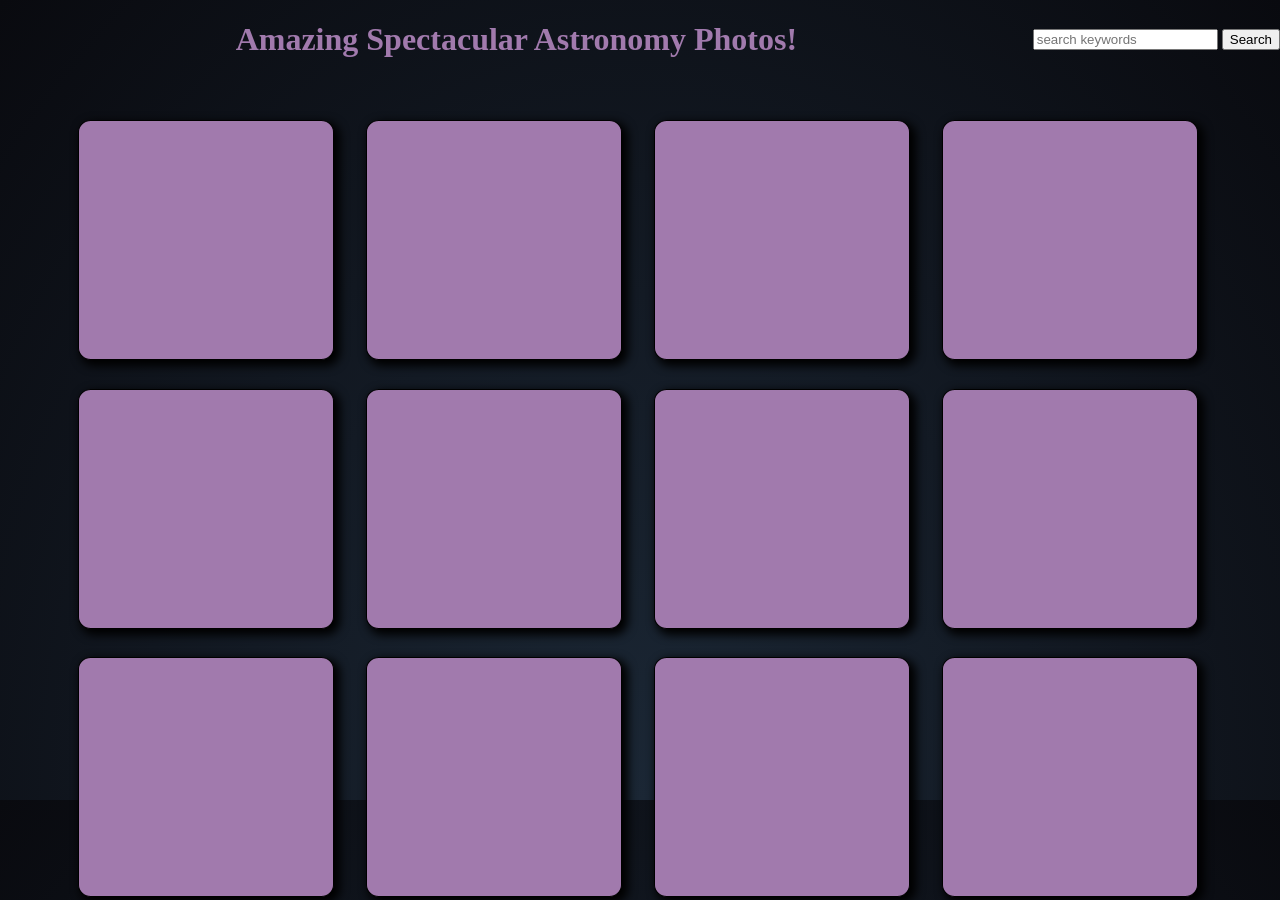
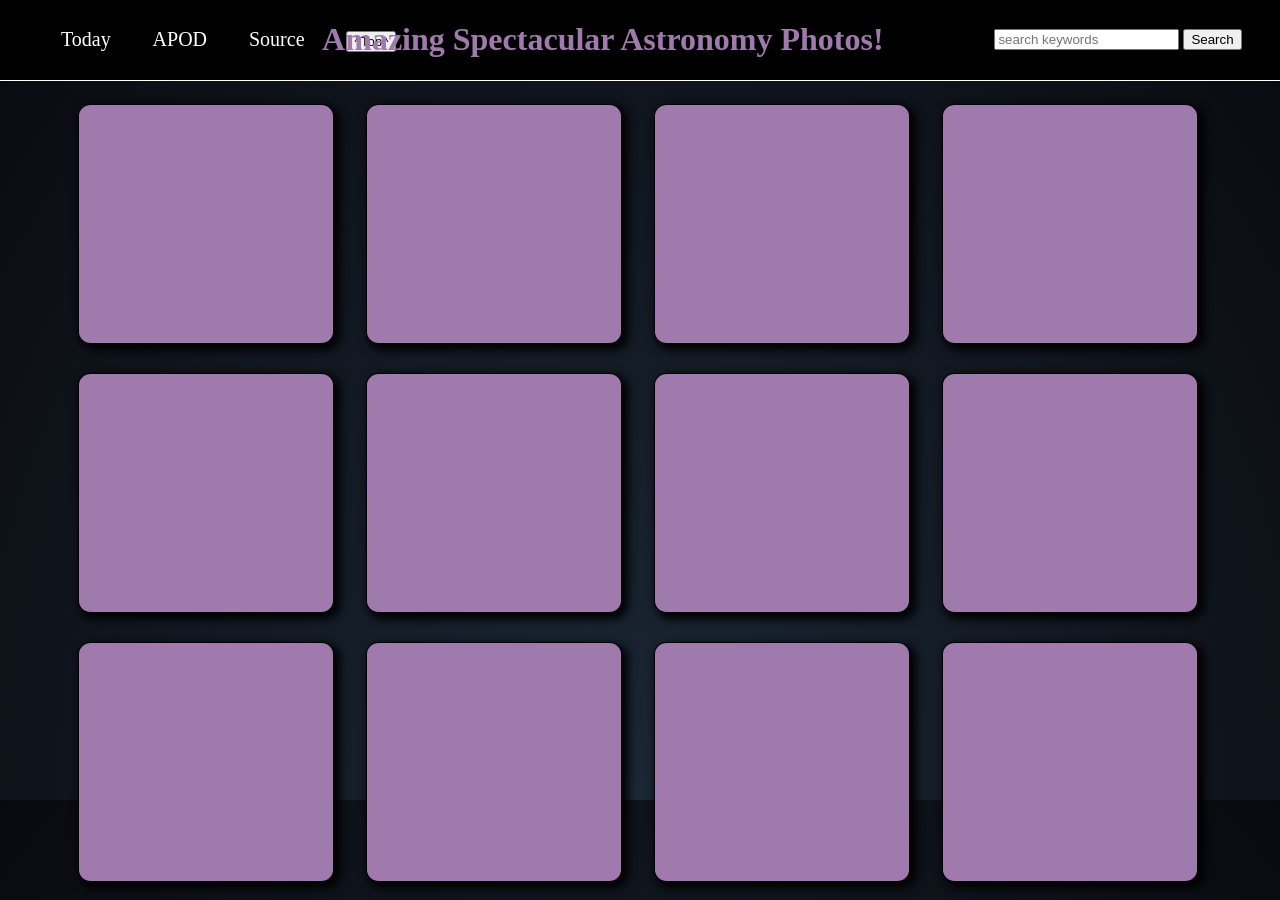
Before and after one commit to AbsurdlyEloquent/APOD, a plain HTML site: page index.html in a window 1280 px wide. Shown: the top 900 px of the page. Drawn offline with Linux system fonts and the light colour scheme.

Commit message:
got the load more button to work

```diff
--- a/index.html
+++ b/index.html
@@ -8,7 +8,12 @@
   <body>
     <header>
       <nav>
-
+        <ul>
+          <li><a id="today" href="https://example.com">Today</a></li>
+          <li><a href="https://apod.nasa.gov">APOD</a></li>
+          <li><a href="https://github.com/AbsurdlyEloquent/APOD">Source</a></li>
+          <li><button onclick="topFunction()" id="topBtn">^Top^</button></li>
+        </ul>
       </nav>
       <h1>Amazing Spectacular Astronomy Photos!</h1>
       <form class="searchbar" action="index.html" method="post">
@@ -16,9 +21,8 @@
         <input type="submit" name="" value="Search">
       </form>
     </header>
-    <main id="main">
-
-    </main>
+    <main id="main"></main>
+    <button onclick="loadMore()" id="loadMore">Load More Content</button>
     <script src="./script.js" charset="utf-8"></script>
   </body>
 </html>
--- a/script.js
+++ b/script.js
@@ -1,5 +1,10 @@
 let main = document.querySelector("#main")
 let sections = []
+
+function topFunction() {
+  document.body.scrollTop = 0;
+  document.documentElement.scrollTop = 0;
+}
 
 function makeSections() {
     let newDiv = document.createElement('section')
@@ -15,3 +20,11 @@ for (var i = 0; i < 20; i++) {
 function sectionDelay(i) {
   setTimeout(makeSections, 250*i)
 }
+
+function loadMore() {
+  if ((window.innerHeight + window.scrollY) >= document.body.offsetHeight) {
+    for (var i = 0; i < 20; i++) {
+      sectionDelay(i)
+    }
+  }
+}
--- a/style.css
+++ b/style.css
@@ -1,5 +1,6 @@
 * {
   box-sizing:border-box;
+  scroll-behavior: smooth;
 }
 body {
   background-image: radial-gradient(ellipse at bottom, #1b2735 0%, #090a0f 100%);
@@ -12,16 +13,41 @@ body {
   flex-direction: column;
 }
 header {
+  position: fixed;
+  width: 100%;
   display: flex;
   justify-content: space-between;
   align-items: center;
-} h1{
+  background-color: black;
+  border-bottom: 1px solid white;
+} ul {
+  display: flex;
+  list-style: none;
+  justify-content: space-between;
+} h1 {
   color: #A17AAD;
+} li {
+  color: white;
+  text-decoration: none;
+  margin: auto 10%;
+  font-size: 20px;
+} a {
+  text-decoration: none;
+  color: white;
+} #today {
+  background: none;
+  font-size: 100%;
+  font-family: inherit;
+  border: 0;
+  padding: 0;
+  color: white;
+} form {
+  margin: auto 3%;
 }
 main{
   display: grid;
   grid-template-columns: repeat(4,1fr);
-  margin: 2% 5% 2% 5%;
+  margin: 7% 5% 2% 5%;
 } .astroBox {
   height: 30vh;
   width: 20vw;
@@ -31,6 +57,12 @@ main{
   animation: fadeIn ease 2s, slideUp ease 2s;
   background: #A17AAD;
   margin: 5%;
+} #loadMore {
+  margin: auto 30% 5% 30%;
+  background-color:#A17AAD;
+  padding: 1%;
+  color: white;
+  font-size: 20px;
 }
 @keyframes fadeIn {
   0% {opacity:0;}
```
